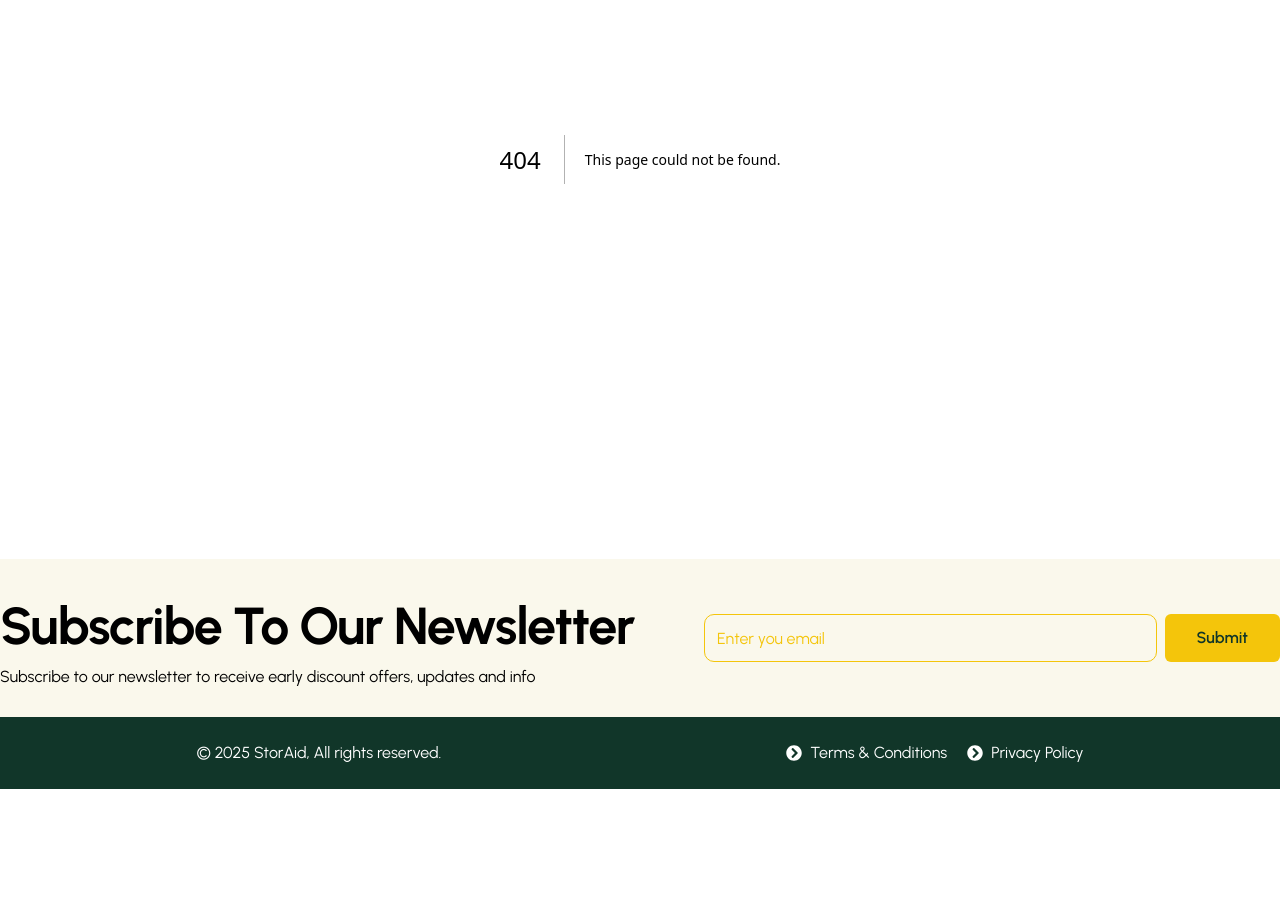
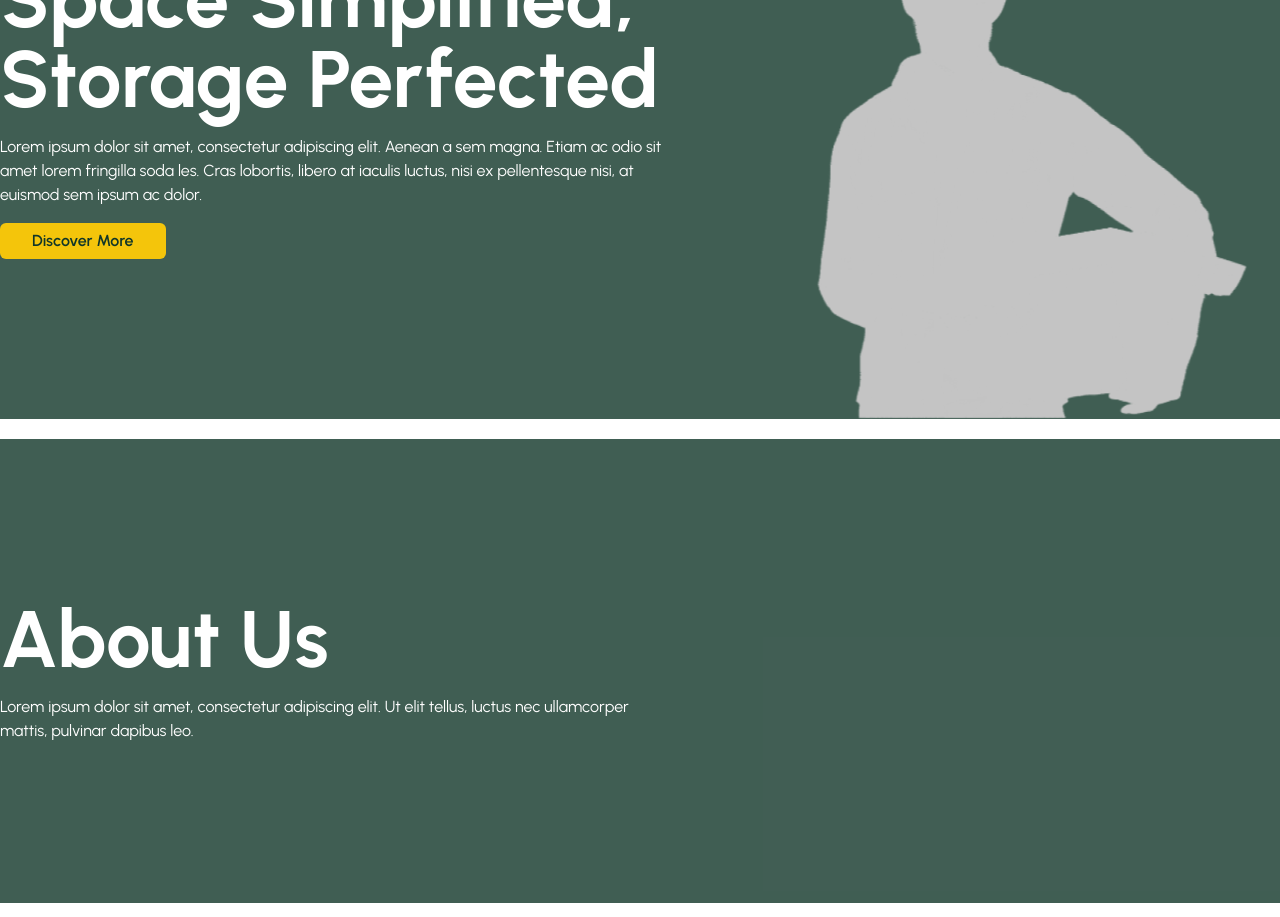
Before and after one commit to JariPii/storaid-inlmn-2, a Next.js app: page /dev_tests in a window 1280 px wide. Before the commit this address had no page. Shown: the part 380-1297 px from the top of the page. Before the commit the page ends 1169 px from the top, so only its background shows below. Built offline with nearby package versions, Linux system fonts and the light colour scheme.

Commit message:
Adds reworked Hero component

```diff
--- /dev/null
+++ b/app/dev_tests/page.tsx
@@ -0,0 +1,15 @@
+import Hero from '@/components/hero/Hero';
+import { heroContent } from '@/components/hero/heroContent';
+
+const page = () => {
+  return (
+    <div className='flex flex-col gap-5'>
+      <Hero {...heroContent.home} />
+      <Hero {...heroContent.about} />
+      <Hero {...heroContent.contact} />
+      <Hero {...heroContent.services} />
+      <Hero {...heroContent.booking} />
+    </div>
+  );
+};
+export default page;
--- /dev/null
+++ b/components/hero/Hero.tsx
@@ -0,0 +1,59 @@
+import Image, { StaticImageData } from 'next/image';
+import Section from '../utils/Section';
+import Button from '../buttons/Button';
+import Link from 'next/link';
+
+export type HeroProps = {
+  invitation?: string;
+  title: string;
+  description: string;
+  buttonText?: string;
+  buttonLink?: string;
+  imgSrc?: string | StaticImageData;
+  alt?: string;
+};
+
+const Hero = ({
+  invitation,
+  title,
+  description,
+  imgSrc,
+  alt,
+  buttonText,
+  buttonLink,
+}: HeroProps) => {
+  return (
+    <Section>
+      <div className='grid grid-cols-[60%_1fr] py-[10rem] grid-rows-[1fr] relative'>
+        <div className='flex items-start justify-center flex-col gap-4'>
+          {invitation && (
+            <h1 className='text-(--clr-accent) font-bold leading-6 text-2xl'>
+              {invitation}
+            </h1>
+          )}
+          <h2 className='text-[5rem] text-(--background) font-bold leading-20'>
+            {title}
+          </h2>
+          <p className='text-(--background) w-[70ch] leading-6'>
+            {description}
+          </p>
+          {buttonText && buttonLink && (
+            <Link href={`/${buttonLink}`}>
+              <Button hover='dark'>{buttonText}</Button>
+            </Link>
+          )}
+        </div>
+        {imgSrc && (
+          <Image
+            src={imgSrc}
+            alt={alt || 'hero image'}
+            className='h-[32rem] absolute bottom-0 right-0'
+            width={500}
+            height={500}
+          />
+        )}
+      </div>
+    </Section>
+  );
+};
+export default Hero;
--- /dev/null
+++ b/components/hero/heroContent.ts
@@ -0,0 +1,55 @@
+import { StaticImageData } from 'next/image';
+import image from '../../public/images/Rectangle2.svg';
+
+type HeroContent = {
+  invitation?: string;
+  title: string;
+  description: string;
+  showImage?: string;
+  buttonText?: string;
+  buttonLink?: string;
+  imgSrc?: string | StaticImageData;
+  image?: object;
+  alt?: string;
+};
+
+type HeroContentList = {
+  home: HeroContent;
+  about: HeroContent;
+  contact: HeroContent;
+  services: HeroContent;
+  booking: HeroContent;
+};
+
+export const heroContent: HeroContentList = {
+  home: {
+    invitation: 'Welcome to StorAid',
+    title: 'Space Simplified, Storage Perfected',
+    description:
+      'Lorem ipsum dolor sit amet, consectetur adipiscing elit. Aenean a sem magna. Etiam ac odio sit amet lorem fringilla soda les. Cras lobortis, libero at iaculis luctus, nisi ex pellentesque nisi, at euismod sem ipsum ac dolor.',
+    buttonText: 'Discover More',
+    buttonLink: 'about',
+    imgSrc: image,
+    alt: 'hero image',
+  },
+  about: {
+    title: 'About Us',
+    description:
+      'Lorem ipsum dolor sit amet, consectetur adipiscing elit. Ut elit tellus, luctus nec ullamcorper mattis, pulvinar dapibus leo.',
+  },
+  contact: {
+    title: 'Contact Us',
+    description:
+      'Lorem ipsum dolor sit amet, consectetur adipiscing elit. Ut elit tellus, luctus nec ullamcorper mattis, pulvinar dapibus leo.',
+  },
+  services: {
+    title: 'Our Services',
+    description:
+      'Lorem ipsum dolor sit amet, consectetur adipiscing elit. Ut elit tellus, luctus nec ullamcorper mattis, pulvinar dapibus leo.',
+  },
+  booking: {
+    title: 'Book Storage now',
+    description:
+      'Lorem ipsum dolor sit amet, consectetur adipiscing elit. Ut elit tellus, luctus nec ullamcorper mattis, pulvinar dapibus leo.',
+  },
+};
```
